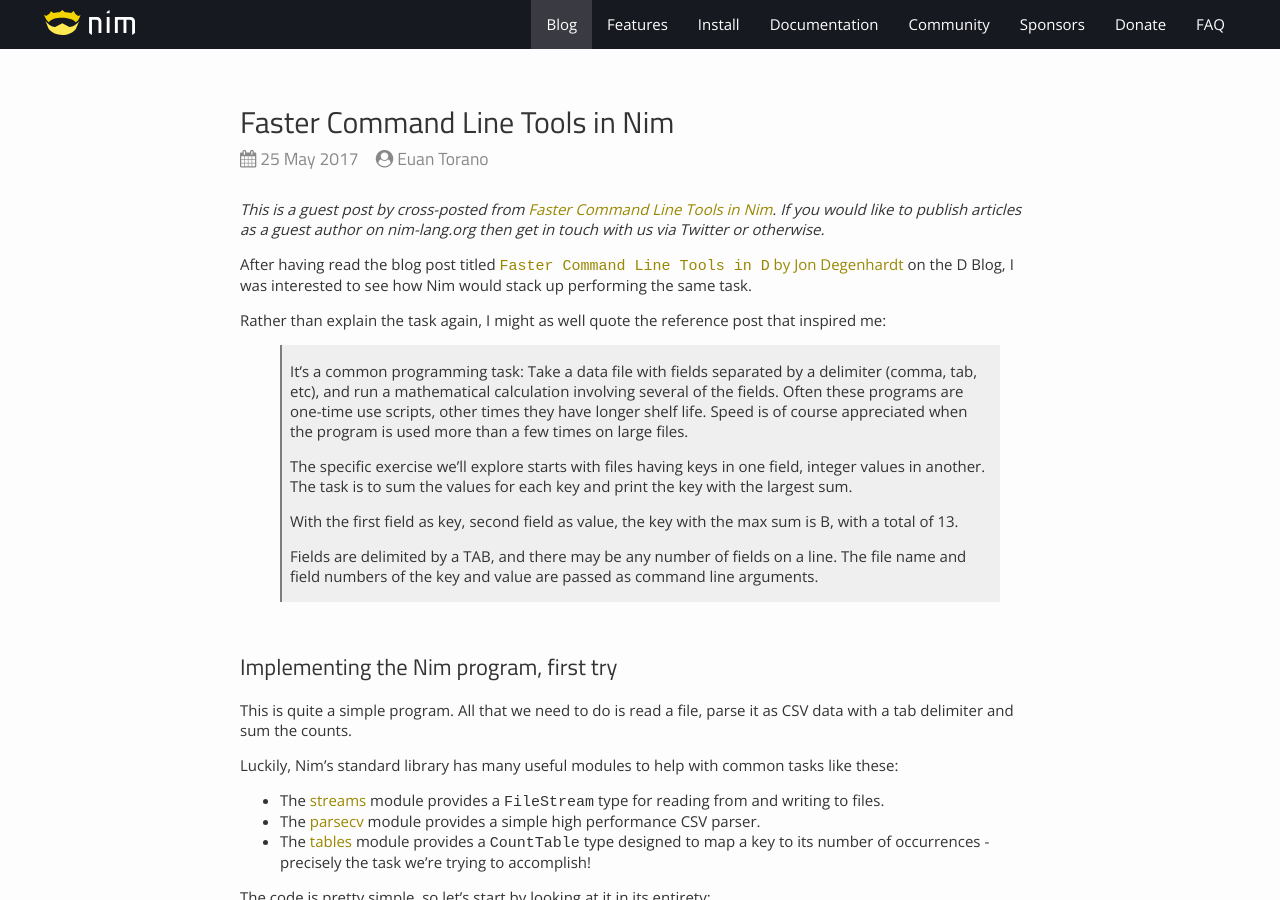
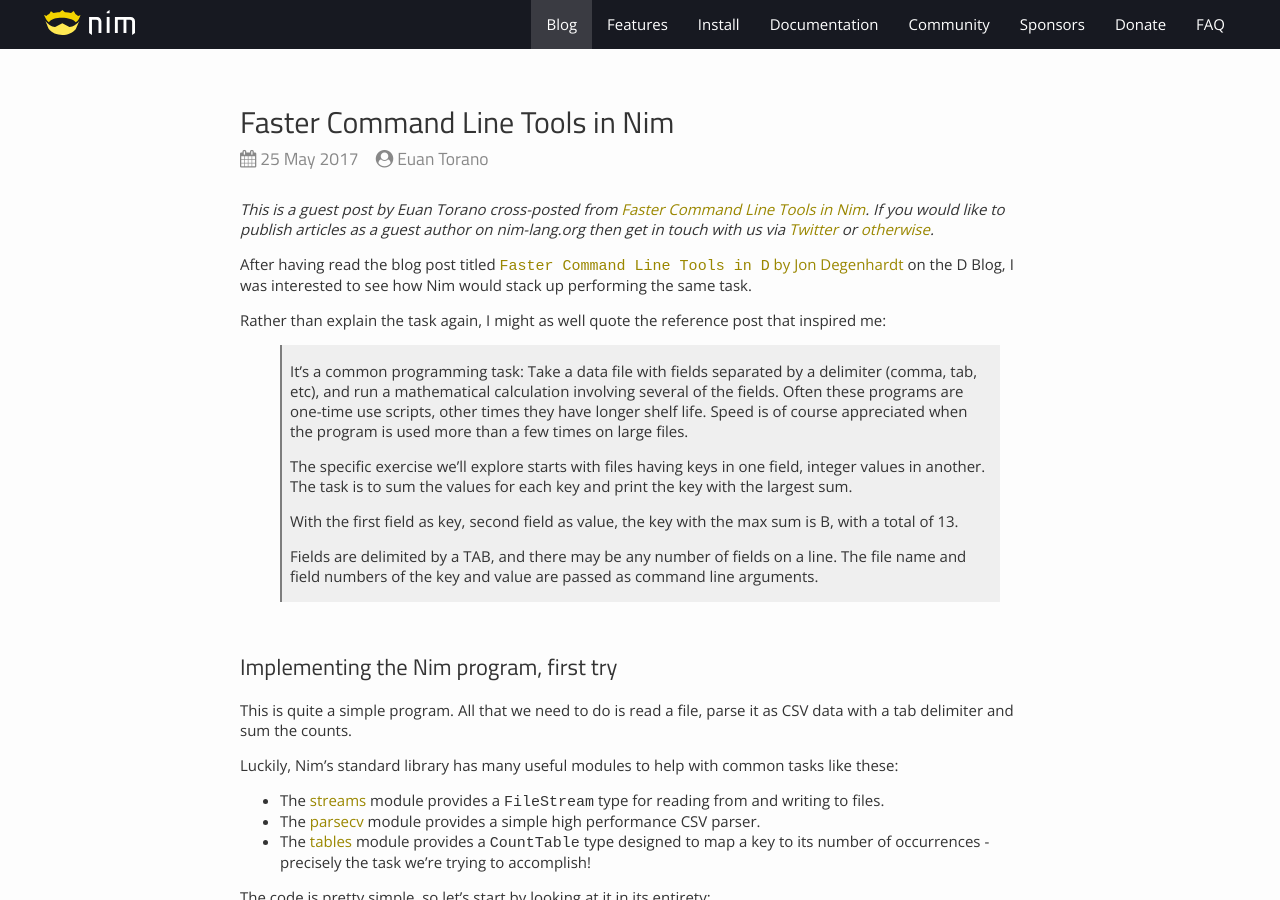
Before and after one commit to nim-lang/website, a Jekyll site: the page built from jekyll/_posts/2017-05-25-faster-command-line-tools-in-nim.md, in a window 1280 px wide and 900 px high. Built offline with Jekyll 4.4.1, drawn with Linux system fonts in a browser that asks for light colours.

Commit message:
Updated note in header
Signed-off-by: Euan Torano <euantorano@gmail.com>

```diff
--- a/jekyll/_posts/2017-05-25-faster-command-line-tools-in-nim.md
+++ b/jekyll/_posts/2017-05-25-faster-command-line-tools-in-nim.md
@@ -3,7 +3,7 @@
 author: Euan Torano
 ---
 
-*This is a guest post by cross-posted from [Faster Command Line Tools in Nim](https://www.euantorano.co.uk/posts/faster-command-line-tools-in-nim/). If you would like to publish articles as a guest author on nim-lang.org then get in touch with us via Twitter or otherwise.*
+*This is a guest post by Euan Torano cross-posted from [Faster Command Line Tools in Nim](https://www.euantorano.co.uk/posts/faster-command-line-tools-in-nim/). If you would like to publish articles as a guest author on nim-lang.org then get in touch with us via [Twitter](https://twitter.com/nim_lang) or [otherwise](https://github.com/nim-lang/website/issues).*
 
 After having read the blog post titled [`Faster Command Line Tools in D` by Jon Degenhardt](http://dlang.org/blog/2017/05/24/faster-command-line-tools-in-d/) on the D Blog, I was interested to see how Nim would stack up performing the same task.
 
```
